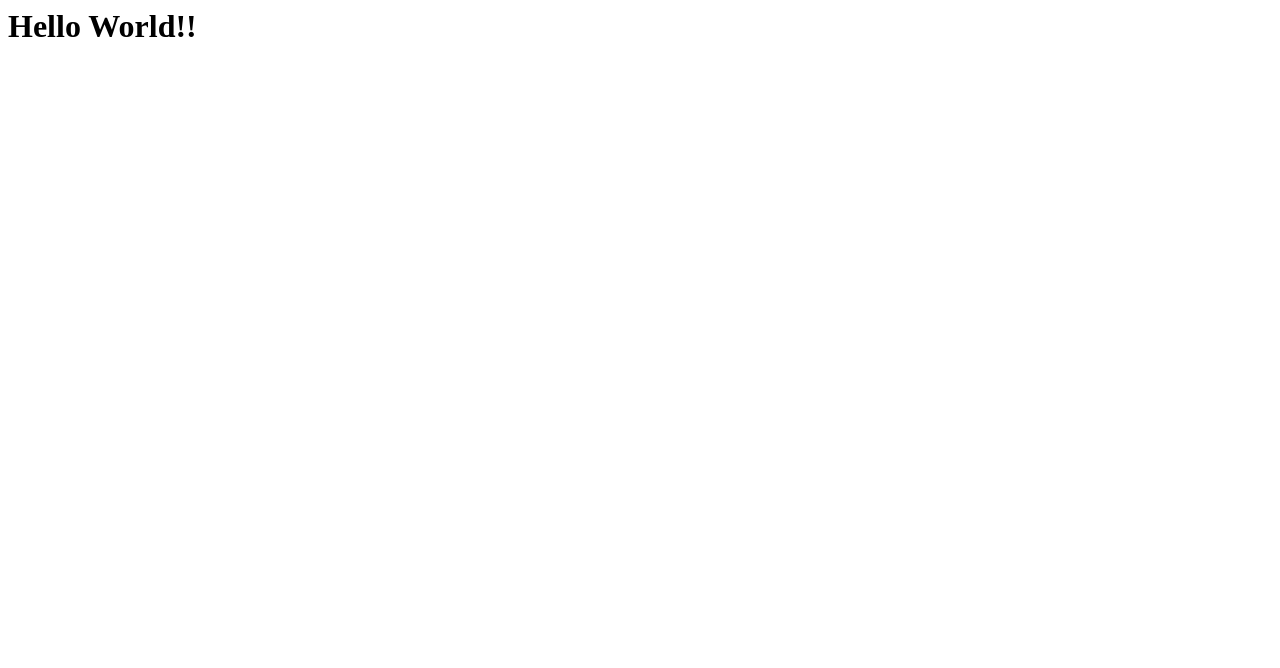
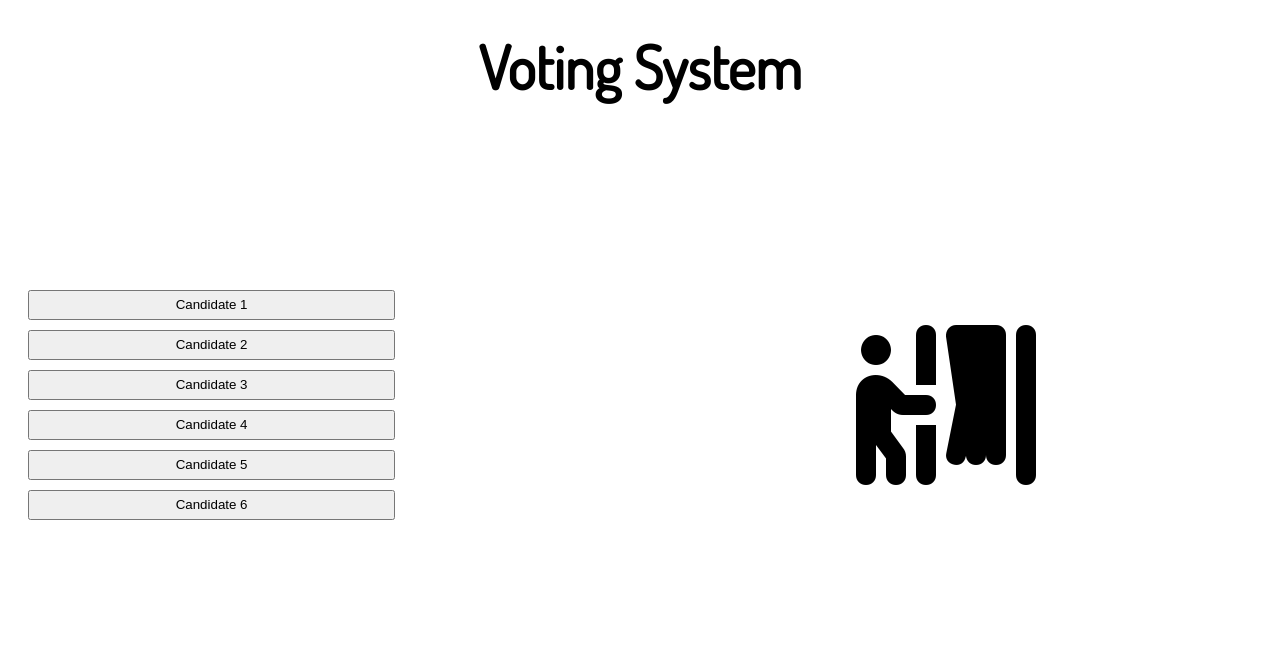
Before and after one commit to kunal588/Project-Blind-Signature, a website: page template/index.html in a window 1280 px wide. Drawn offline with Linux system fonts and the light colour scheme.

Commit message:
Added FrontEnd WireFrame

```diff
--- a/index.js
+++ b/index.js
@@ -1,5 +1,8 @@
 const express = require("express");
+const path = require("path");
+
 const app = express();
+app.use("/public/", express.static(path.join(__dirname, "public")));
 
 app.get("/", (req, res) => {
 	res.sendFile(__dirname + "/template/index.html");
--- /dev/null
+++ b/public/index.css
@@ -0,0 +1,43 @@
+@import url("https://fonts.googleapis.com/css2?family=Dosis&display=swap");
+
+body{
+    padding:20px;
+    font-family: Dosis;
+}
+h1{
+    text-align: center;
+    font-size: 60px;
+}
+
+.container{
+    height: 70%;
+    /* width: calc(100vw - 60px);
+    height: calc(100vh - 60px); */
+    display: grid;
+    grid-template-columns: 30% 50%;
+    justify-content: space-between;
+    align-content: center;
+    margin:auto;
+}
+
+.candidates{
+    display:flex;
+    flex-direction: column;
+    gap:10px;
+}
+
+.candidates button{
+    height:30px;
+}
+
+/* button .candidates::after{
+    content: " ";
+    background-color: blue;
+    border:1px dashed black;
+} */
+
+.ballot{
+    display: flex;
+    justify-content: center;
+    align-items: center;
+}
--- a/template/index.html
+++ b/template/index.html
@@ -4,8 +4,26 @@
 		<meta http-equiv="X-UA-Compatible" content="IE=edge" />
 		<meta name="viewport" content="width=device-width, initial-scale=1.0" />
 		<title>Blind Signature</title>
+		<link rel="stylesheet" href="/public/index.css" />
+		<script
+			src="https://kit.fontawesome.com/256d252ac2.js"
+			crossorigin="anonymous"
+		></script>
 	</head>
 	<body>
-		<h1>Hello World!!</h1>
+		<h1>Voting System</h1>
+		<div class="container">
+			<div class="candidates">
+				<button>Candidate 1</button>
+				<button>Candidate 2</button>
+				<button>Candidate 3</button>
+				<button>Candidate 4</button>
+				<button>Candidate 5</button>
+				<button>Candidate 6</button>
+			</div>
+			<div class="ballot">
+				<i class="fa fa-person-booth fa-10x"></i>
+			</div>
+		</div>
 	</body>
 </html>
```
